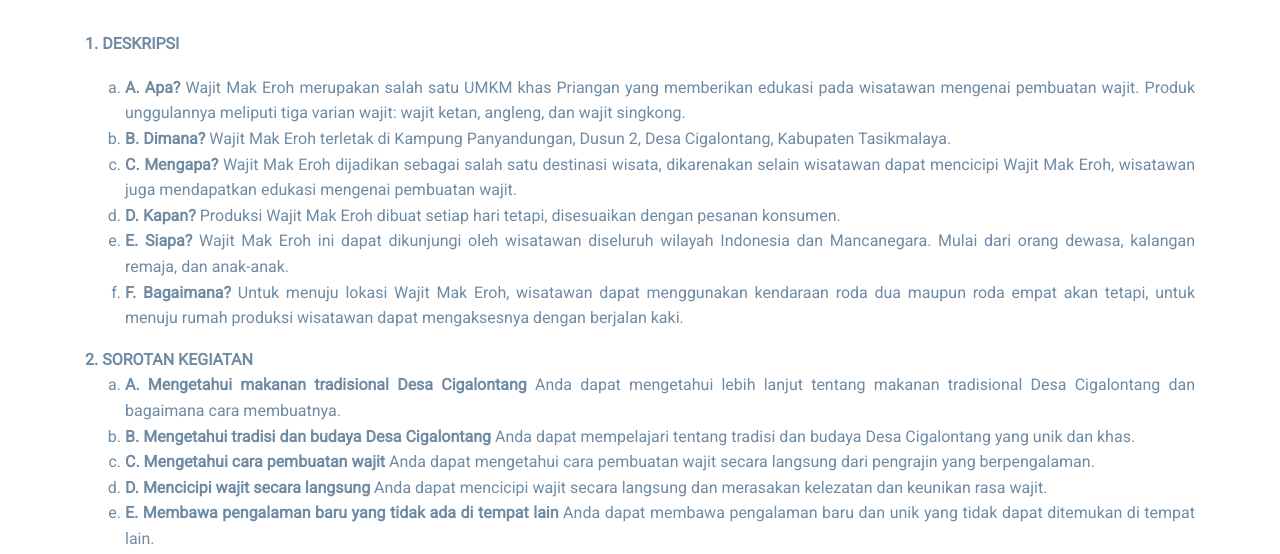
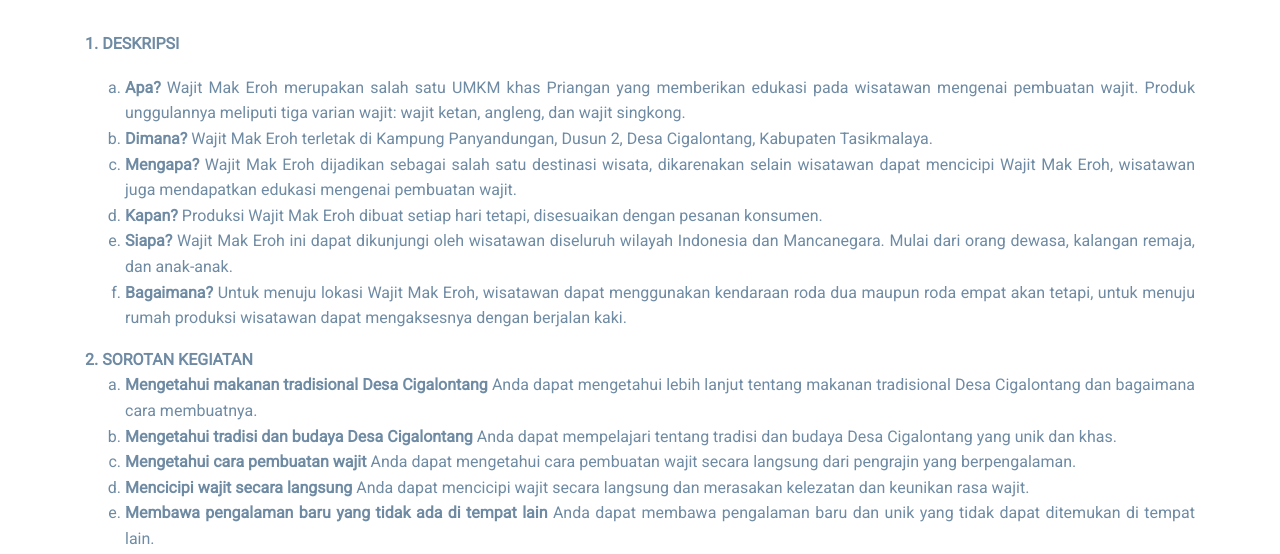
Before and after one commit to rfaishalnr/wajitmakeroh, a plain HTML site: page index.html in a window 1280 px wide. Shown: the part 446-1000 px from the top of the page. Drawn offline with Linux system fonts and the light colour scheme.

Commit message:
Add files via upload

```diff
--- a/index.html
+++ b/index.html
@@ -111,27 +111,27 @@
                         <strong>1. DESKRIPSI</strong>
                         <ol type="a">
                             <li>
-                              <strong>A. Apa?</strong>
+                              <strong>Apa?</strong>
                               Wajit Mak Eroh merupakan salah satu UMKM khas Priangan yang memberikan edukasi pada wisatawan mengenai pembuatan wajit. Produk unggulannya meliputi tiga varian wajit: wajit ketan, angleng, dan wajit singkong.
                             </li>
                             <li>
-                              <strong>B. Dimana?</strong>
+                              <strong>Dimana?</strong>
                               Wajit Mak Eroh terletak di Kampung Panyandungan, Dusun 2, Desa Cigalontang, Kabupaten Tasikmalaya.
                             </li>
                             <li>
-                              <strong>C. Mengapa?</strong>
+                              <strong>Mengapa?</strong>
                               Wajit Mak Eroh dijadikan sebagai salah satu destinasi wisata, dikarenakan selain wisatawan dapat mencicipi Wajit Mak Eroh, wisatawan juga mendapatkan edukasi mengenai pembuatan wajit.
                             </li>
                             <li>
-                              <strong>D. Kapan?</strong>
+                              <strong>Kapan?</strong>
                               Produksi Wajit Mak Eroh dibuat setiap hari tetapi, disesuaikan dengan pesanan konsumen.
                             </li>
                             <li>
-                              <strong>E. Siapa?</strong>
+                              <strong>Siapa?</strong>
                               Wajit Mak Eroh ini dapat dikunjungi oleh wisatawan diseluruh wilayah Indonesia dan Mancanegara. Mulai dari orang dewasa, kalangan remaja, dan anak-anak.
                             </li>
                             <li>
-                              <strong>F. Bagaimana?</strong>
+                              <strong>Bagaimana?</strong>
                               Untuk menuju lokasi Wajit Mak Eroh, wisatawan dapat menggunakan kendaraan roda dua maupun roda empat akan tetapi, untuk menuju rumah produksi wisatawan dapat mengaksesnya dengan berjalan kaki.
                             </li>
                           </ol>
@@ -140,23 +140,23 @@
                         <strong>2. SOROTAN KEGIATAN</strong>
                         <ol type="a">
                             <li>
-                              <strong>A. Mengetahui makanan tradisional Desa Cigalontang</strong>
+                              <strong>Mengetahui makanan tradisional Desa Cigalontang</strong>
                               Anda dapat mengetahui lebih lanjut tentang makanan tradisional Desa Cigalontang dan bagaimana cara membuatnya.
                             </li>
                             <li>
-                              <strong>B. Mengetahui tradisi dan budaya Desa Cigalontang</strong>
+                              <strong>Mengetahui tradisi dan budaya Desa Cigalontang</strong>
                               Anda dapat mempelajari tentang tradisi dan budaya Desa Cigalontang yang unik dan khas.
                             </li>
                             <li>
-                              <strong>C. Mengetahui cara pembuatan wajit</strong>
+                              <strong>Mengetahui cara pembuatan wajit</strong>
                               Anda dapat mengetahui cara pembuatan wajit secara langsung dari pengrajin yang berpengalaman.
                             </li>
                             <li>
-                              <strong>D. Mencicipi wajit secara langsung</strong>
+                              <strong>Mencicipi wajit secara langsung</strong>
                               Anda dapat mencicipi wajit secara langsung dan merasakan kelezatan dan keunikan rasa wajit.
                             </li>
                             <li>
-                              <strong>E. Membawa pengalaman baru yang tidak ada di tempat lain</strong>
+                              <strong>Membawa pengalaman baru yang tidak ada di tempat lain</strong>
                               Anda dapat membawa pengalaman baru dan unik yang tidak dapat ditemukan di tempat lain.
                             </li>
                           </ol>
```
